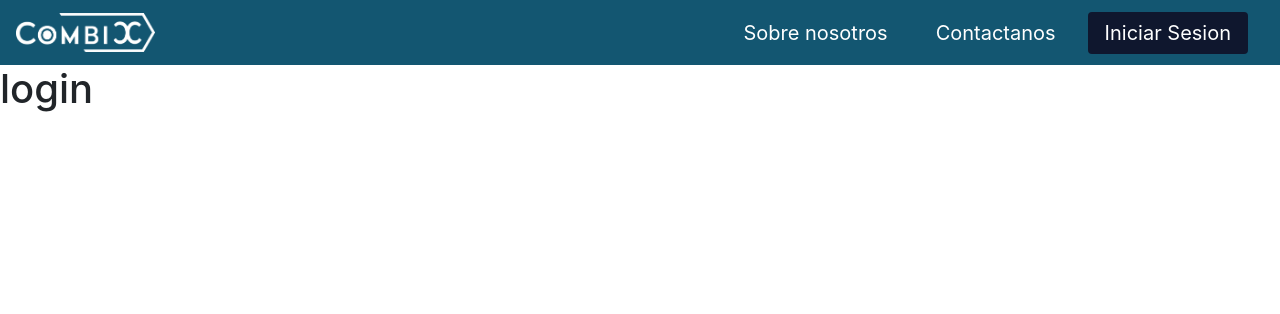
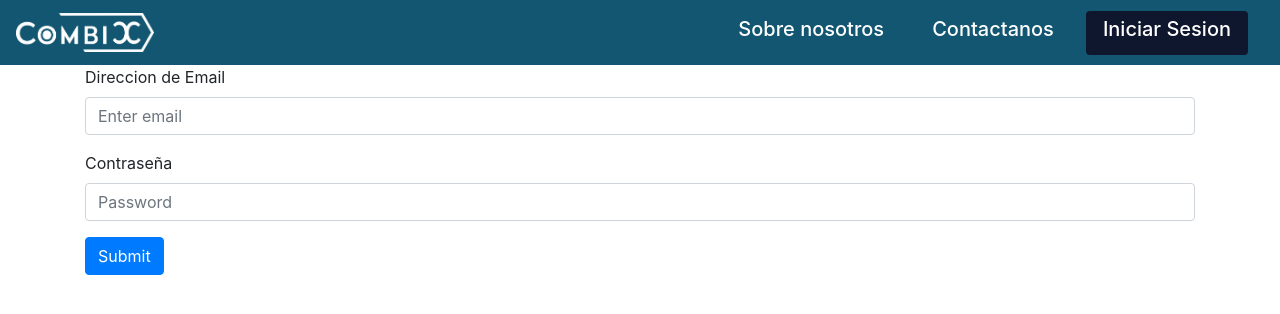
Before and after one commit to marzofran/combix, a React (Create React App) app in the folder combix/: page /login in a window 1280 px wide. Shown: the top 314 px of the page. Built offline with nearby package versions, Linux system fonts and the light colour scheme.

Commit message:
LogIn
Se implementa el login

```diff
--- a/combix/package.json
+++ b/combix/package.json
@@ -24,7 +24,7 @@
   },
   "scripts": {
     "start": "react-scripts start",
-    "build": "react-scripts build",
+    "build": "react-scripts build  ",
     "test": "react-scripts test",
     "eject": "react-scripts eject",
     "dev": "nodemon index.js"
@@ -50,5 +50,4 @@
   "devDependencies": {
     "nodemon": "^2.0.7"
   }
-
 }
--- a/combix/src/App.js
+++ b/combix/src/App.js
@@ -8,8 +8,8 @@ function App() {
   const store = generateStore();
   return (
     <Provider store={store}>
-      <div className="App">
-        <header className="App-header">
+      <div className='App'>
+        <header className='App-header'>
           <Nav />
         </header>
       </div>
--- /dev/null
+++ b/combix/src/Components/history.js
@@ -0,0 +1,4 @@
+import {createBrowserHistory} from 'history';
+
+const history = createBrowserHistory();
+export default history;
--- a/combix/src/Components/home.jsx
+++ b/combix/src/Components/home.jsx
@@ -93,7 +93,7 @@ const Home = () => {
           </Button>
         </Container>
       </div>
-      <div className={'ultimaseccion imageLanding2'}>
+      <div className={'ultimaseccion imageLanding2'} id={'bottom'}>
         <Container>
           <Card
             style={{padding: '30px', marginTop: '100px', marginBottom: '100px'}}
@@ -107,15 +107,15 @@ const Home = () => {
                   <Card.Title>
                     <h1>Combi-19</h1>
                   </Card.Title>
-                  <Card.Text>
-                    <h4 style={{marginTop: '20px'}}>
+                  <div className={'card-text'}>
+                    <h3 style={{marginTop: '20px'}}>
                       Lorem ipsum dolor sit amet consectetur adipisicing elit.
                       Ad tempore dolorum unde quia explicabo soluta molestiae
                       exercitationem inventore vitae, quod labore esse numquam
                       architecto, praesentium neque! Consequatur quisquam ipsum
                       illum.
-                    </h4>
-                  </Card.Text>
+                    </h3>
+                  </div>
                 </Col>
               </Row>
             </Card.Body>
--- /dev/null
+++ b/combix/src/Components/loged.jsx
@@ -0,0 +1,15 @@
+import React from 'react';
+import {useSelector} from 'react-redux';
+const Loged = () => {
+  const store = useSelector((store) => store.combix);
+  console.log(store);
+  return (
+    <div>
+      <h3>
+        logeado como {store.sesion.nombre} {store.sesion.apellido}
+      </h3>
+    </div>
+  );
+};
+
+export default Loged;
--- a/combix/src/Components/login.jsx
+++ b/combix/src/Components/login.jsx
@@ -1,9 +1,49 @@
-import React from 'react';
+import React, {useState} from 'react';
+import {useDispatch} from 'react-redux';
+import {obtenerDatosUsuarioAccion} from '../Redux/combixDucks';
 
 const Login = () => {
+  const dispatch = useDispatch();
+  const [password, setPassword] = useState(123456);
+  const [mail, setMail] = useState('Ingrese el mail');
+
+  const handleChangeMail = (e) => {
+    setMail(e.target.value);
+  };
+  const handleChangePassword = (e) => {
+    setPassword(e.target.value);
+  };
+  const handleSubmit = (e) => {
+    e.preventDefault();
+    dispatch(obtenerDatosUsuarioAccion(mail, password));
+  };
   return (
-    <div>
-      <h1>login</h1>
+    <div className={'container'}>
+      <form onSubmit={handleSubmit}>
+        <div className={'form-group'}>
+          <label>Direccion de Email</label>
+          <input
+            type='email'
+            className={'form-control'}
+            id='exampleInputEmail1'
+            aria-describedby='emailHelp'
+            placeholder='Enter email'
+            onChange={handleChangeMail}
+          />
+        </div>
+        <div className={'form-group'}>
+          <label>Contraseña</label>
+          <input
+            type='password'
+            className={'form-control'}
+            id='exampleInputPassword1'
+            placeholder='Password'
+            onChange={handleChangePassword}
+          />
+        </div>
+
+        <button className={'btn btn-primary'}>Submit</button>
+      </form>
     </div>
   );
 };
--- a/combix/src/Components/nav.jsx
+++ b/combix/src/Components/nav.jsx
@@ -1,15 +1,19 @@
 import React from 'react';
 import {Navbar} from 'react-bootstrap';
-import {BrowserRouter as Router, Switch, Route, Link} from 'react-router-dom';
+import {Router, Switch, Route, Link} from 'react-router-dom';
 import Login from './login';
 import Home from './home';
-
+import history from './history';
+import Loged from './loged';
 import combixLogo from '../resources/CombixWhite.png';
+import {useSelector} from 'react-redux';
 
 const Nav = () => {
+  const store = useSelector((store) => store.combix.sesion);
+  console.log(store);
   return (
     <div>
-      <Router>
+      <Router history={history}>
         <Navbar expand='lg' variant='dark' style={{backgroundColor: '#135671'}}>
           <Link to='/'>
             <Navbar.Brand>
@@ -21,26 +25,36 @@ const Nav = () => {
               />
             </Navbar.Brand>
           </Link>
-          <Link className='navbar-brand nav-link ' to='/aboutus'>
-            Sobre nosotros
+          <a className='navbar-brand nav-link ' href='#bottom'>
+            <h5>Sobre nosotros</h5>
+          </a>
+          <Link className='navbar-brand nav-link ' to='/contact'>
+            <h5>Contactanos</h5>
           </Link>
-          <Link className='navbar-brand nav-link ' to='/contact'>
-            Contactanos
-          </Link>
+
+          {Object.keys(store).length === 0 ? (
             <Link
               className='navbar-brand nav-link btn'
               style={{backgroundColor: '#0f172e'}}
               to='/login'
             >
-            Iniciar Sesion
+              <h5> Iniciar Sesion</h5>
             </Link>
+          ) : (
+            <Link
+              className='navbar-brand nav-link btn'
+              style={{backgroundColor: '#0f172e'}}
+            >
+              <h5> Cerrar sesion</h5>
+            </Link>
+          )}
         </Navbar>
         <Switch>
           <Route path='/login'>
             <Login></Login>
           </Route>
-          <Route path='/aboutus'>
-            <h1>aboutus Component</h1>
+          <Route path='/loged'>
+            <Loged></Loged>
           </Route>
           <Route path='/contact'>
             <h1>contact Component</h1>
--- a/combix/src/Redux/combixDucks.js
+++ b/combix/src/Redux/combixDucks.js
@@ -1,9 +1,59 @@
-const configDuck = {};
+import Axios from 'axios';
+//Usando ducks docs: https://github.com/erikras/ducks-modular-redux
+import history from '../Components/history.js';
 
+//constantes
+const configDuck = {
+  sesion: {},
+};
+const OBETENER_DATOS_USUARIO = 'OBTENER DATOS USUARIO';
 // reducer
 export default function reducer(state = configDuck, action) {
   switch (action.type) {
+    case OBETENER_DATOS_USUARIO:
+      return {...state, sesion: action.payload};
     default:
       return state;
   }
 }
+//actions
+export const obtenerDatosUsuarioAccion = (email, password) => async (
+  dispatch,
+  getState
+) => {
+  try {
+    Axios.get('http://localhost:3030/login', {
+      params: {
+        mail: email,
+        clave: password,
+      },
+    }) //
+      .then((response) => {
+        switch (response.status) {
+          case 400:
+            alert('contraseña erronea');
+            console.log(response);
+            break;
+          case 203:
+            alert('no se encuentra al user');
+            break;
+          case 200:
+            console.log(response.data);
+            alert('login exitoso');
+            dispatch({
+              type: OBETENER_DATOS_USUARIO,
+              payload: response.data,
+            });
+            history.push('/loged');
+            break;
+          default:
+            alert('se produjo un error');
+            console.log(response.data);
+
+            break;
+        }
+      });
+  } catch (error) {
+    console.log(error);
+  }
+};
--- a/combix/src/Redux/store.js
+++ b/combix/src/Redux/store.js
@@ -1,6 +1,5 @@
 import {createStore, combineReducers, compose, applyMiddleware} from 'redux';
 import thunk from 'redux-thunk';
-
 import reducer from './combixDucks';
 
 const rootReducer = combineReducers({
--- a/combix/src/index.js
+++ b/combix/src/index.js
@@ -2,8 +2,6 @@ import React from 'react';
 import ReactDOM from 'react-dom';
 import App from './App';
 import reportWebVitals from './reportWebVitals';
-
-//require('./mongo')
 
 ReactDOM.render(
   <React.StrictMode>
--- a/combix/src/userRegisterForm.js
+++ b/combix/src/userRegisterForm.js
@@ -40,18 +40,18 @@ const UserRegisterForm = (callback) => {
         clave: values.clave,
       };
 
-      Axios.post('/users', newUser).then((response) => {
-        switch(response.status){
+      Axios.post('http://localhost:3030/users', newUser).then((response) => {
+        switch (response.status) {
           case 202:
-            alert("El registro fue exitoso")
+            alert('El registro fue exitoso');
             // Ir a pantalla inicial loggeado
-            break
+            break;
           case 203:
-            alert("El email ya está registrado")
-            break
+            alert('El email ya está registrado');
+            break;
           default:
-            alert("Hubo un error con el registro")
-            break
+            alert('Hubo un error con el registro');
+            break;
         }
       });
     }
@@ -66,14 +66,13 @@ function validateInfo(values) {
   if (values.clave !== values.repetirClave) {
     errors.repetirClave = 'Las contraseñas no concuerdan';
   }
-  if (!esMayor(values.fechaNacimiento)){
+  if (!esMayor(values.fechaNacimiento)) {
     errors.fechaNacimiento = 'Debes ser mayor de 18 años';
   }
   return errors;
 }
 
-function esMayor(date)
-{
+function esMayor(date) {
   var today = new Date();
   var birthDate = new Date(date);
   var age = today.getFullYear() - birthDate.getFullYear();
```
Also changed, not shown: combix/src/server.js (+53 -39 lines). Lines whose indentation alone changed are shown as unchanged.
